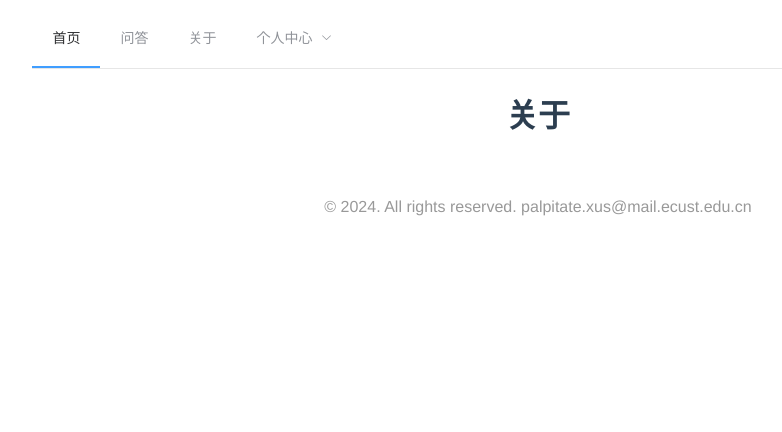
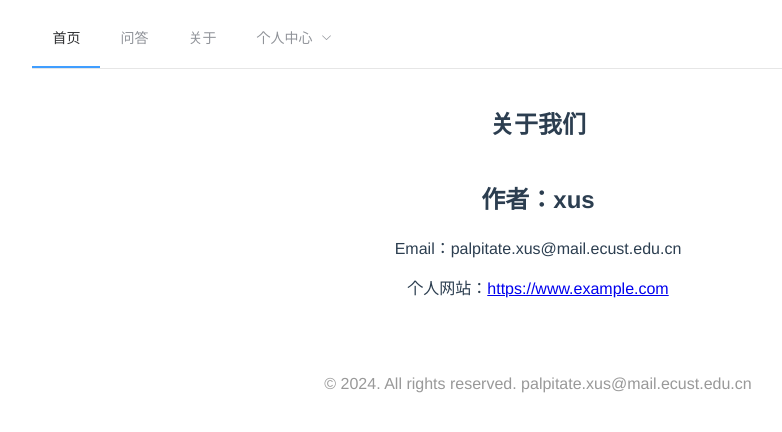
Before and after one commit to Palpitate-xus/finllm_frontend, a Vue app: page /#/about in a window 1280 px wide. Shown: the top 432 px of the page, without its empty margins (102-884 px from the left). Built offline with nearby package versions, Linux system fonts and the light colour scheme.

Commit message:
update About page

```diff
--- a/src/components/About.vue
+++ b/src/components/About.vue
@@ -1,8 +1,18 @@
 <template>
-  <div>
-      <el-row :gutter="20">
-        <h1>关于</h1>
-      </el-row>
+  <div class="about">
+    <h1 class="title">关于我们</h1>
+    <div class="author-info">
+      <!-- <img src="author-avatar.jpg" alt="Author Avatar" class="avatar"> -->
+      <div class="info">
+        <h2>作者：xus</h2>
+        <p>Email：palpitate.xus@mail.ecust.edu.cn</p>
+        <p>个人网站：<a href="https://www.example.com">https://www.example.com</a></p>
+      </div>
+    </div>
+    <!-- <div class="description">
+      <p>这是一个关于我们页面的示例，用于展示作者的信息。</p>
+      <p>您可以在此处添加更多关于作者的描述。</p>
+    </div> -->
   </div>
 </template>
 
@@ -19,5 +29,32 @@ export default {
 </script>
 
 <style scoped>
+.about {
+  padding: 20px;
+}
 
+.title {
+  font-size: 24px;
+  margin-bottom: 20px;
+}
+
+.author-info {
+  display: flex;
+  align-items: center;
+}
+
+.avatar {
+  width: 100px;
+  height: 100px;
+  border-radius: 50%;
+  margin-right: 20px;
+}
+
+.info {
+  flex: 1;
+}
+
+.description {
+  margin-top: 20px;
+}
 </style>
```
